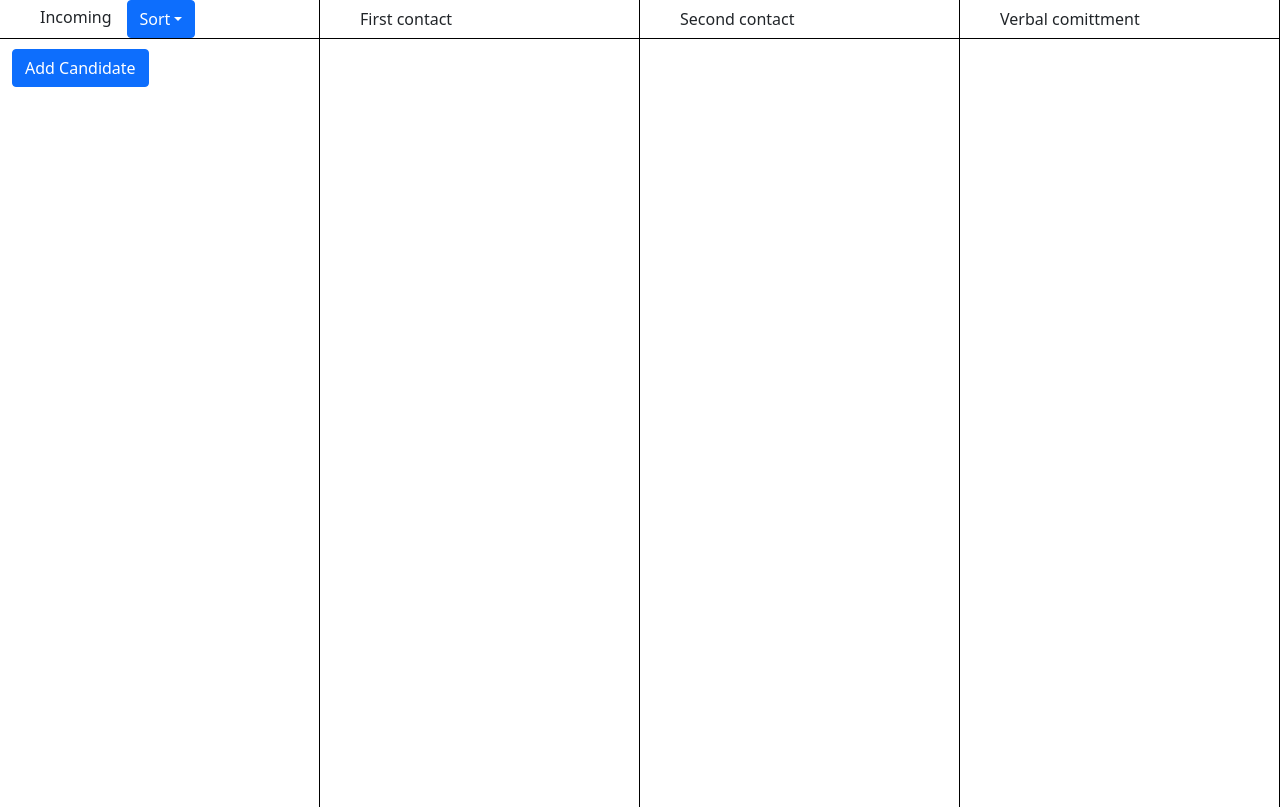
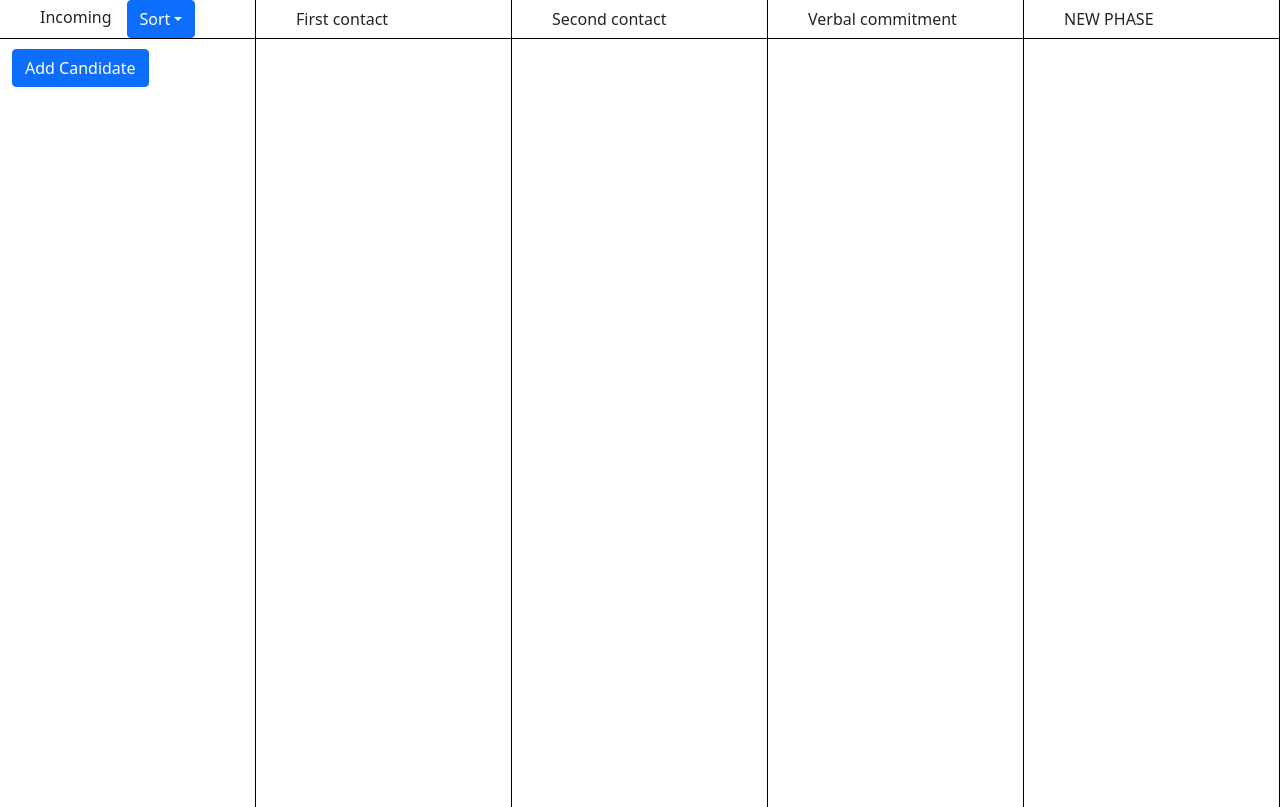
Before and after one commit to TheLastCodeSlinger/Bewerbungs-Management-System, a React (Create React App) app: page / in a window 1280 px wide. Built offline with nearby package versions, Linux system fonts and the light colour scheme.

Commit message:
Lots of changes. Almost everything is dynamic. Reallocated states etc.

```diff
--- a/src/component/App.js
+++ b/src/component/App.js
@@ -10,22 +10,15 @@ import "./App.css"
 
 function App() {
   const [incoming, setIncoming] = useState([])
-  const [firstContact, setFirstContact] = useState([])
-  const [secondContact, setSecondContact] = useState([])
-  const [verbalCommitment, setVerbalCommitment] = useState([])
   const [show, setShow] = useState(false);
   const [showMove, setShowMove] = useState(false)
-  const [candidateInputName, setCandidateInputName] = useState("")
-  const [candidateInputScore, setCandidateInputScore] = useState(0)
   const [selectCandidate, setSelectCandidate] = useState("")
-  const [phase, setPhase] = useState("")
-
   const phases = {
     INCOMING: "Incoming",
     FIRSTCONTACT: "First contact",
     SECONDCONTACT: "Second contact",
     VERBALCOMMITMENT: "Verbal commitment",
-    XCONTACT:"X contact",
+    ADDNEWPHASE:"NEW PHASE",
   }
   let phasesWithoutIncoming = {...phases}
   delete phasesWithoutIncoming.INCOMING;
@@ -34,33 +27,19 @@ function App() {
 
   const handleCloseAddCandidateModal = () => setShow(false);
   const handleShowAddCandidateModal = () => setShow(true);
-  //Close MoveCandidateModal.js
   const handleCloseEditCandidateModal = () => setShowMove(false)
-  //Opens Modal to Move/Delete/Edit Candidate and passes the candidate-object to EditCandidateModal.js
   const handleShowEditCandidateModal = (candidate) => {
-    handleChangePhaseForButton(candidate.phase)
     setShowMove(true)
     setSelectCandidate(candidate)
-    Object.values(phases).map(el =>{
-      console.log(phase,el,firstContact.filter(ele => candidate.phase === phase));
-    })
   }
 
-  //Change Button in Edit-Modal. Loops over phases. Object.values() is an array.
-  const handleChangePhaseForButton = (candidateData) => {
-    for (let [index,[ elem]] of Object.entries(Object.entries(phases))) {
-      if(candidateData === phases[elem]){
-        setPhase(Object.values(phasesWithoutIncoming)[index])
-      }
-    }
-  }
-
-  const handleRenderCol = () => {
-    Object.values(phases).map(el => {
-      return (
-        <Col className="ColomnBorder">
-          {incoming.filter(phase => phase === el) ? incoming.filter(phase => phase === el).map(inc => {
-            return (
+  //Object.values(phases) returns an Array to map over. Each phase will render a Col. Each candidate has a phase property and the filter-method will output them depending on the Col.
+  let renderColumns =
+    Object.values(phases).map((el, index) => {
+      return(
+        <Col className="ColomnBorder" key={el}>
+          {incoming.filter(can => can.phase === el) ? incoming.filter(can => can.phase === el).map(inc => {
+            return(
               <CandidateCard
                 name={inc.candidate}
                 score={inc.score}
@@ -69,80 +48,33 @@ function App() {
                 />)
             })
             : null
-          })
+          }
+          {index === 0 &&
+            <Button
+            variant="primary"
+            onClick={handleShowAddCandidateModal}
+            className="AddCandidateButton"
+            >Add Candidate</Button>
+          }
         </Col>
-      )
+        )
     })
-  }
 
   return (
     <>
-      <Header incoming={incoming} setIncoming={setIncoming} />
+      <Header
+        incoming={incoming}
+        setIncoming={setIncoming}
+        phases={phasesWithoutIncoming}
+        />
       <Container fluid="true">
         <Row className="CenterRows">
-          <Col className="ColomnBorder">
-            {incoming ? incoming.map(inc => {
-                return(
-                <CandidateCard
-                  name={inc.candidate}
-                  score={inc.score}
-                  key={inc.candidate}
-                  handleShowEditCandidateModal={() => handleShowEditCandidateModal(inc)}
-                  />)
-              })
-              : null}
-            <Button
-              variant="primary"
-              onClick={handleShowAddCandidateModal}
-              className="AddCandidateButton"
-              >Add Candidate</Button>
-          </Col>
-          {handleRenderCol()}
-          <Col className="ColomnBorder">
-            {firstContact ? firstContact.map(inc => {
-              return(
-                <CandidateCard
-                  name={inc.candidate}
-                  score={inc.score}
-                  key={inc.candidate}
-                  handleShowEditCandidateModal={() => handleShowEditCandidateModal(inc)}
-                  />)
-              })
-              : null}
-          </Col>
-          <Col className="ColomnBorder">
-            {secondContact ? secondContact.map(inc => {
-                return(
-                  <CandidateCard
-                    name={inc.candidate}
-                    score={inc.score}
-                    key={inc.candidate}
-                    handleShowEditCandidateModal={() => handleShowEditCandidateModal(inc)}
-                     />)
-                })
-                : null}
-          </Col>
-          <Col className="ColomnBorder">
-            {verbalCommitment ? verbalCommitment.map(inc => {
-                return(
-                  <CandidateCard
-                    name={inc.candidate}
-                    score={inc.score}
-                    key={inc.candidate}
-                    handleShowEditCandidateModal={() => handleShowEditCandidateModal(inc)}
-                    />)
-                })
-                : null}
-          </Col>
+          {renderColumns}
         </Row>
       </Container>
       <AddCandidateModal
         show={show}
         handleCloseAddCandidateModal={handleCloseAddCandidateModal}
-        candidateInputName={candidateInputName}
-        setCandidateInputName={setCandidateInputName}
-        candidateInputScore={candidateInputScore}
-        setCandidateInputScore={setCandidateInputScore}
         incoming={incoming}
         setIncoming={setIncoming}
           />
@@ -151,18 +83,9 @@ function App() {
         handleCloseEditCandidateModal={handleCloseEditCandidateModal}
         incoming={incoming}
         setIncoming={setIncoming}
-        firstContact={firstContact}
-        setFirstContact={setFirstContact}
         selectCandidate={selectCandidate}
-        setCandidateInputScore={setCandidateInputScore}
-        candidateInputScore={candidateInputScore}
-        candidateInputName={candidateInputName}
-        setCandidateInputName={setCandidateInputName}
-        secondContact={secondContact}
-        setSecondContact={setSecondContact}
-        verbalCommitment={verbalCommitment}
-        setVerbalCommitment={setVerbalCommitment}
-        phase={phase}
+        phases={phases}
+        phasesWithoutIncoming={phasesWithoutIncoming}
         />
     </>
   );
--- a/src/component/Header/Header.js
+++ b/src/component/Header/Header.js
@@ -2,15 +2,18 @@ import {Row, Col} from "react-bootstrap"
 
 import SortDropdown from "./SortDropdown";
 
-const Header = ({incoming, setIncoming}) => {
+const Header = ({incoming, setIncoming, phases}) => {
 
+    let headerColumns = Object.values(phases).map(phase => {
+        return (
+            <Col className="HeaderBorder" key={phase}>{phase}</Col>
+        )
+    })
 
     return(
         <Row className="HeaderRow">
             <SortDropdown incoming={incoming} setIncoming={setIncoming}/>
-        <Col className="HeaderBorder">First contact</Col>
-        <Col className="HeaderBorder">Second contact</Col>
-        <Col className="HeaderBorder">Verbal comittment</Col>
+            {headerColumns}
       </Row>
     )
 }
--- a/src/component/Header/SortDropdown.js
+++ b/src/component/Header/SortDropdown.js
@@ -9,9 +9,9 @@ const SortDropdown = ({incoming, setIncoming}) => {
     }
   //Copy of Incoming, because sort() mutates array.. Case 1: Descending Score. Case 2: Ascending Score. Case 3: A-Z Name. Case 4: Z-A Name.
 
-    const handleSort = (type) => {
+    const handleSort = (sortType) => {
         let copyIncomingArray = [...incoming];
-        switch (type) {
+        switch (sortType) {
           case 1:
             setIncoming(copyIncomingArray.sort((a,b) => b.score - a.score))
             break;
--- a/src/component/Modals/EditCandidateModal.js
+++ b/src/component/Modals/EditCandidateModal.js
@@ -1,4 +1,4 @@
-import { useState } from "react";
+import { useState, useEffect } from "react";
 import { Modal, Button, Form } from "react-bootstrap"
 
 const MoveCandidateModal = ({
@@ -6,89 +6,64 @@ const MoveCandidateModal = ({
     show,
     incoming,
     setIncoming,
-    setFirstContact,
     selectCandidate,
-    firstContact,
-    setCandidateInputScore,
-    candidateInputScore,
-    setCandidateInputName,
-    candidateInputName,
-    verbalCommitment,
-    setVerbalCommitment,
-    secondContact,
-    setSecondContact,
-    phase
+    phases,
+    phasesWithoutIncoming
     }) => {
 
     const [actionValue, setActionValue] = useState(0)
-    var getCandidateData;
+    const [phase, setPhase] = useState("")
+    const [candidateInputName, setCandidateInputName] = useState("")
+    const [candidateInputScore, setCandidateInputScore] = useState(0)
+    const action = {
+        MOVECANDIDATE: 1,
+        REMOVECANDIDATE: 2,
+        CHANGECANDIDATE: 3
+    }
+    let saveCandidateData = incoming.filter(candidateName => candidateName.candidate === selectCandidate.candidate);
 
-    //Receives the selected candidate-object/getCandidateData as input. Checks in which phase the candidate is and after pressing "save change" button, it will change the selected candidates phase to the next one.
-    const handleMoveCandidate = (candidateData) => {
-        if(candidateData[0].phase === "Incoming"){
-            setFirstContact([...firstContact, {candidate: candidateData[0].candidate, score: candidateData[0].score, key: candidateData[0].candidate, phase: "First contact"}])
+    //Changes Edit-Modal-Button for next phase whenever the edit-button is clicked. Loops over phases-object-values to look for a match and then uses the modified withoutIncoming object.
+    useEffect(() => {
+        if(show){
+            for (let [index,[ key, value]] of Object.entries(Object.entries(phases))) {
+              if(saveCandidateData[0].phase === value){
+                setPhase(Object.values(phasesWithoutIncoming)[index])
+              }
+            }
         }
-        if(candidateData[0].phase === "First contact"){
-            setSecondContact([...secondContact, {candidate: candidateData[0].candidate, score: candidateData[0].score, key: candidateData[0].candidate, phase: "Second contact"}])
+    }, [show])
+
+    //Iterates over phases. If match, then the old candidate+phase gets filtered out and a new candidate+next phase is added.
+    const handleMoveCandidate = () => {
+        for (let [index,[ elem]] of Object.entries(Object.entries(phases))) {
+          if(saveCandidateData[0].phase === phases[elem]){
+            setIncoming([...incoming.filter(can => can.candidate !== saveCandidateData[0].candidate), {candidate: saveCandidateData[0].candidate, score: saveCandidateData[0].score, key: saveCandidateData[0].candidate, phase: Object.values(phasesWithoutIncoming)[index]}] )
+          }
         }
-        if(candidateData[0].phase === "Second contact"){
-            setVerbalCommitment([...verbalCommitment, {candidate: candidateData[0].candidate, score: candidateData[0].score, key: candidateData[0].candidate, phase: "Verbal commitment"}])
-        }
+      }
+
+    const handleRemoveCandidate = (candidateData) => {
+        setIncoming([...incoming.filter(can => can.candidate !== candidateData[0].candidate)])
     }
 
-    //Receives the selected candidate-object/getCandidateData as input. Checks in which phase he is in order to remove him from the array/state.
-    const handleRemoveCandidate = (candidateData) => {
-        if(candidateData[0].phase === "Incoming"){
-            setIncoming(incoming.filter(candidateName => candidateName.candidate !== selectCandidate.candidate))
-        }
-        if(candidateData[0].phase === "First contact"){
-            setFirstContact(firstContact.filter(candidateName => candidateName.candidate !== selectCandidate.candidate))
-        }
-        if(candidateData[0].phase === "Second contact"){
-            setSecondContact(secondContact.filter(candidateName => candidateName.candidate !== selectCandidate.candidate))
-        }
-        if(candidateData[0].phase === "Verbal commitment"){
-            setVerbalCommitment(verbalCommitment.filter(candidateName => candidateName.candidate !== selectCandidate.candidate))
-        }
 
-    }
-
-    // Checks in which phase the candidate is to access the right array/state for the filter.
-    const handleFilterCandidateDataForFurtherUse = () => {
-        if(selectCandidate.phase === "Incoming"){
-            getCandidateData = incoming.filter(candidateName => candidateName.candidate === selectCandidate.candidate);
-        }
-        if(selectCandidate.phase === "First contact"){
-            getCandidateData = firstContact.filter(candidateName => candidateName.candidate === selectCandidate.candidate);
-        }
-        if(selectCandidate.phase === "Second contact"){
-            getCandidateData = secondContact.filter(candidateName => candidateName.candidate === selectCandidate.candidate);
-        }
-        if(selectCandidate.phase === "Verbal commitment"){
-            getCandidateData = verbalCommitment.filter(candidateName => candidateName.candidate === selectCandidate.candidate);
-        }
-    }
-
-    // handleFilterCandidateDataForFurtherUse gets the Data from the selected candidate.
     // Case 1: Moves Candidate from Incoming to First. Case 2: Deletes Candidate from Incoming. Case 3: Set new Score for Candidate.
     const handleApplyEdit = (e) => {
         e.preventDefault()
-        handleFilterCandidateDataForFurtherUse()
         switch (actionValue) {
             case 1:
-                handleMoveCandidate(getCandidateData)
-                handleRemoveCandidate(getCandidateData)
+                handleMoveCandidate()
                 handleCloseEditCandidateModal()
                 setActionValue(0)
                 break;
             case 2:
-                handleRemoveCandidate(getCandidateData)
+                handleRemoveCandidate(saveCandidateData)
                 handleCloseEditCandidateModal()
                 setActionValue(0)
                 break;
             case 3:
-                getCandidateData[0].score = candidateInputScore;
-                getCandidateData[0].candidate = candidateInputName;
+                saveCandidateData[0].score = candidateInputScore;
+                saveCandidateData[0].candidate = candidateInputName;
                 handleCloseEditCandidateModal();
                 setCandidateInputScore("")
                 setCandidateInputName("")
@@ -120,16 +95,16 @@ const MoveCandidateModal = ({
                             <Form.Control
                                 onChange={ e => setCandidateInputScore(e.target.value)}
                                 value={candidateInputScore}
-                                type="text"
+                                type="number"
                                 placeholder="Enter new score..." />
                         </Form.Group>
                     </Form>
                 </Modal.Title>
             </Modal.Header>
             <Modal.Body>
-                <Button variant="outline-success" onClick={() => setActionValue(1)}>{phase}</Button>
-                <Button variant="outline-success" onClick={() => setActionValue(2)}>Remove Candidate</Button>
-                <Button variant="outline-success" onClick={() => setActionValue(3)}>Edit Name/Score</Button>
+                <Button variant="outline-success" onClick={() => setActionValue(action.MOVECANDIDATE)}>{phase}</Button>
+                <Button variant="outline-success" onClick={() => setActionValue(action.REMOVECANDIDATE)}>Remove Candidate</Button>
+                <Button variant="outline-success" onClick={() => setActionValue(action.CHANGECANDIDATE)}>Edit Name/Score</Button>
             </Modal.Body>
             <Modal.Footer>
                 <Button
```
Also changed, not shown: src/component/Modals/AddCandidateModal.js (+9 -7 lines).
